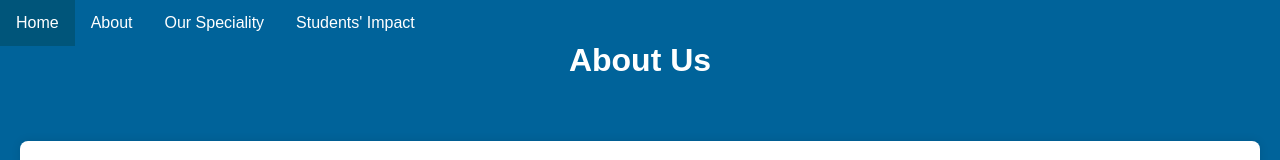
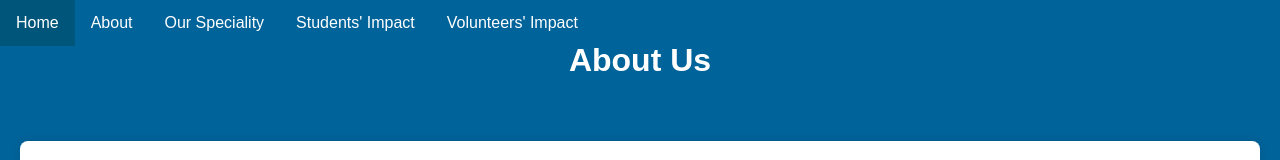
Before and after one commit to hongyuklc/kidslearncode.github.io, a plain HTML site: page aboutus.html in a window 1280 px wide. Shown: the top 160 px of the page. Drawn offline with Linux system fonts and the light colour scheme; a script that the page names is missing.

Commit message:
Update aboutus.html

```diff
--- a/aboutus.html
+++ b/aboutus.html
@@ -12,7 +12,9 @@
             <li><a href="/kidslearncode.github.io/aboutus">About</a></li>
             <li><a href="/kidslearncode.github.io/ourspeciality">Our Speciality</a></li>
             <li><a href="/kidslearncode.github.io/studentsimpact">Students' Impact</a></li>
+            <li><a href="/kidslearncode.github.io/volunteersimpact">Volunteers' Impact</a></li>
         </ul>
+
     </div>
 </head>
 
```
